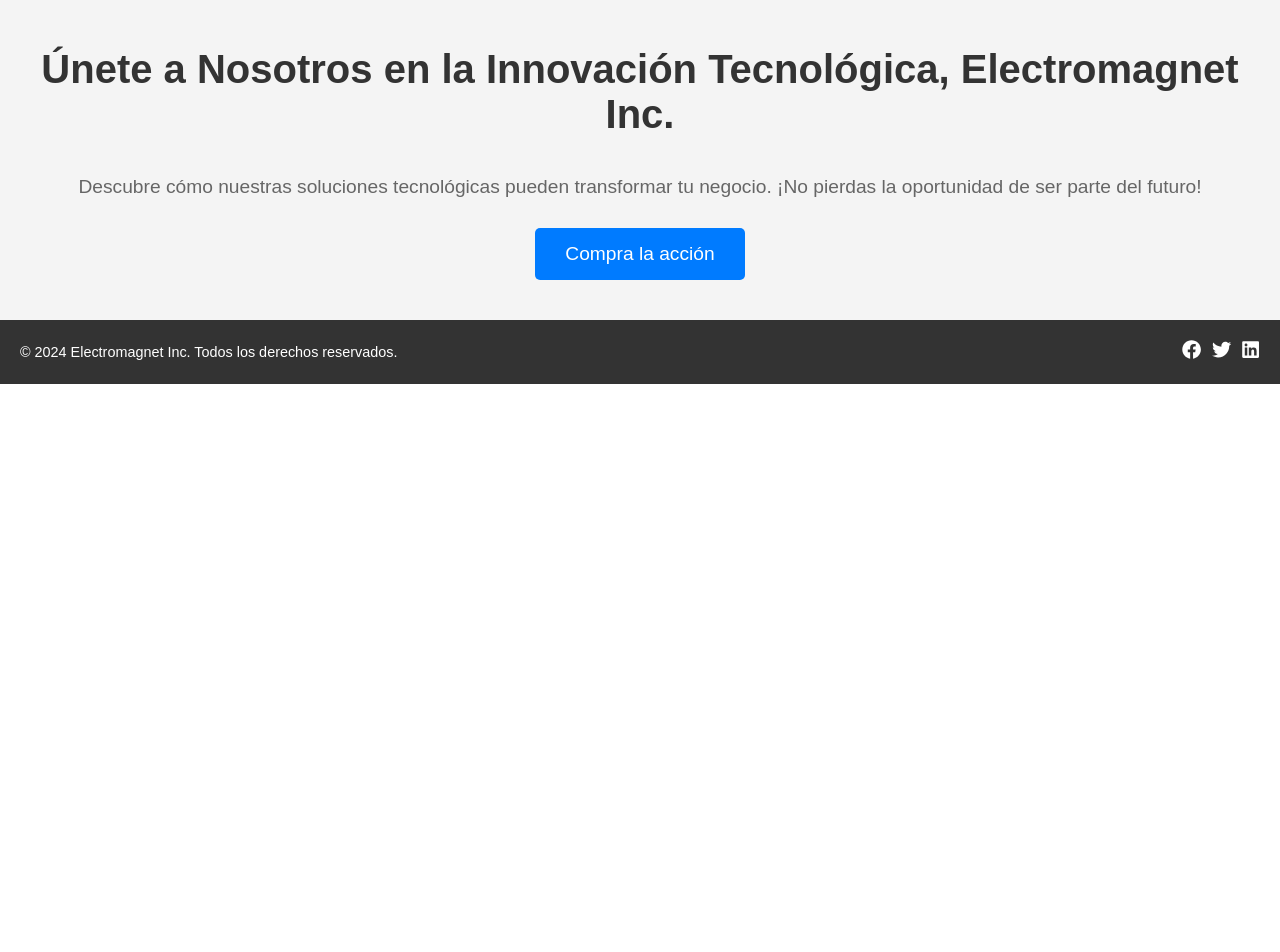
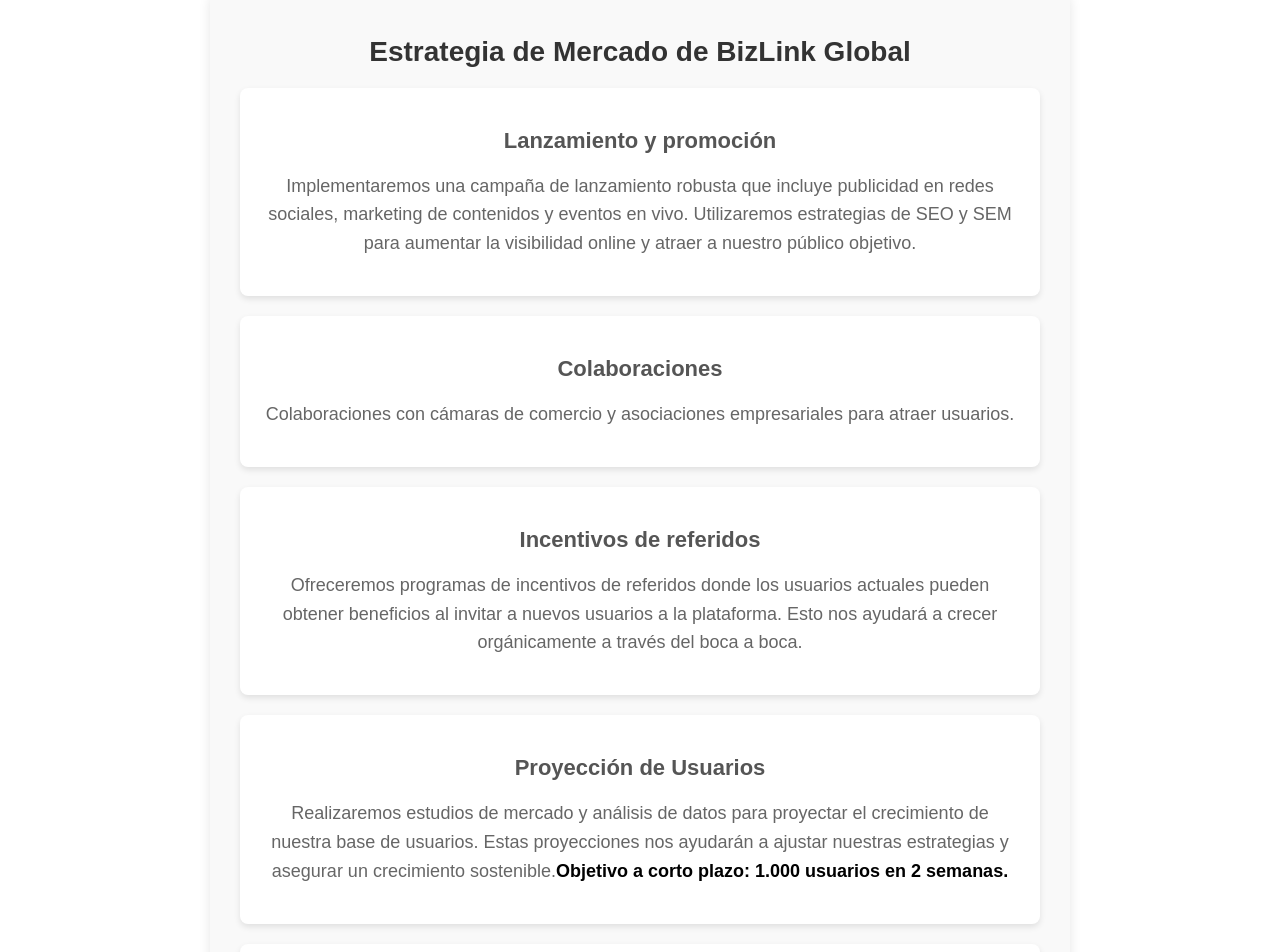
Before and after one commit to richhard6/electromagnetstripe, a React (Create React App) app: page / in a window 1280 px wide. Shown: the part 2060-3012 px from the top of the page. Before the commit the page ends 2444 px from the top, so only its background shows below. Built offline with nearby package versions, Linux system fonts and the light colour scheme.

Commit message:
market strategy added

```diff
--- a/src/App.js
+++ b/src/App.js
@@ -8,6 +8,7 @@
 import FeaturesList from './components/FeaturesList';
 import ProductDescription from './components/ProductDescription';
 import RevenueModels from './components/RevenueModels';
+import MarketStrategy from './components/MarketStategy';
 
 function App() {
   return (
@@ -18,6 +19,7 @@
       <ProductDescription />
       <FeaturesList />
       <RevenueModels />
+      <MarketStrategy />
       <CallToAction />
       <Footer />
       {/*
--- /dev/null
+++ b/src/components/MarketStategy.js
@@ -0,0 +1,103 @@
+// MarketStrategy.js
+import React from 'react';
+import styled from 'styled-components';
+
+const StrategyContainer = styled.div`
+  padding: 30px;
+  background-color: #f9f9f9;
+  border-radius: 12px;
+  box-shadow: 0 6px 12px rgba(0, 0, 0, 0.1);
+  max-width: 800px;
+  margin: 30px auto;
+`;
+
+const Title = styled.h1`
+  font-size: 28px;
+  color: #333;
+  text-align: center;
+  margin-bottom: 20px;
+`;
+
+const Section = styled.div`
+  margin-bottom: 20px;
+  padding: 20px;
+  background-color: #fff;
+  border-radius: 8px;
+  box-shadow: 0 3px 6px rgba(0, 0, 0, 0.1);
+`;
+
+const SectionTitle = styled.h2`
+  font-size: 22px;
+  color: #555;
+  margin-bottom: 10px;
+`;
+
+const SectionDescription = styled.p`
+  font-size: 18px;
+  color: #666;
+  line-height: 1.6;
+`;
+const Highlight = styled.span`
+  font-weight: bold;
+  color: #000;
+`;
+
+const MarketStrategy = () => {
+  return (
+    <StrategyContainer>
+      <Title>Estrategia de Mercado de BizLink Global</Title>
+      <Section>
+        <SectionTitle>Lanzamiento y promoción</SectionTitle>
+        <SectionDescription>
+          Implementaremos una campaña de lanzamiento robusta que incluye
+          publicidad en redes sociales, marketing de contenidos y eventos en
+          vivo. Utilizaremos estrategias de SEO y SEM para aumentar la
+          visibilidad online y atraer a nuestro público objetivo.
+        </SectionDescription>
+      </Section>
+      <Section>
+        <SectionTitle>Colaboraciones</SectionTitle>
+        <SectionDescription>
+          {/*  Formaremos alianzas estratégicas con otras empresas del sector para
+          ofrecer soluciones integradas. Estas colaboraciones nos permitirán
+          acceder a nuevos mercados y aumentar nuestro alcance. */}
+          Colaboraciones con cámaras de comercio y asociaciones empresariales
+          para atraer usuarios.
+        </SectionDescription>
+      </Section>
+      <Section>
+        <SectionTitle>Incentivos de referidos</SectionTitle>
+        <SectionDescription>
+          Ofreceremos programas de incentivos de referidos donde los usuarios
+          actuales pueden obtener beneficios al invitar a nuevos usuarios a la
+          plataforma. Esto nos ayudará a crecer orgánicamente a través del boca
+          a boca.
+        </SectionDescription>
+      </Section>
+      <Section>
+        <SectionTitle>Proyección de Usuarios</SectionTitle>
+        <SectionDescription>
+          Realizaremos estudios de mercado y análisis de datos para proyectar el
+          crecimiento de nuestra base de usuarios. Estas proyecciones nos
+          ayudarán a ajustar nuestras estrategias y asegurar un crecimiento
+          sostenible.
+          <Highlight>
+            Objetivo a corto plazo: 1.000 usuarios en 2 semanas.
+          </Highlight>
+        </SectionDescription>
+      </Section>
+      <Section>
+        <SectionTitle>Crecimiento continuo</SectionTitle>
+        <SectionDescription>
+          Implementaremos una estrategia de mejora continua basada en la
+          retroalimentación de los usuarios y análisis de rendimiento.
+          Innovaremos constantemente para mantener nuestra ventaja competitiva y
+          satisfacer las necesidades cambiantes del mercado. Incremento mensual
+          de un 20% en la base de usuarios durante el primer año.
+        </SectionDescription>
+      </Section>
+    </StrategyContainer>
+  );
+};
+
+export default MarketStrategy;
```
